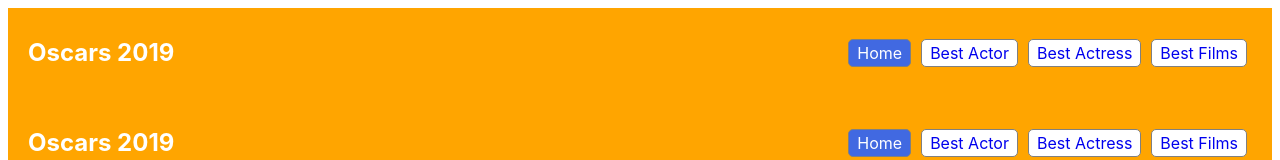
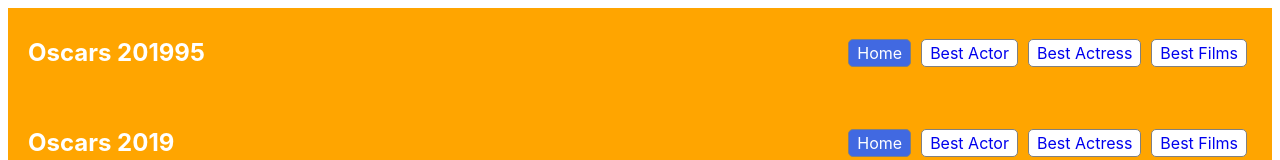
Before and after one commit to iskomt/frontendrepo, a React (Create React App) app: page / in a window 1280 px wide. Shown: the top 160 px of the page. Built offline with nearby package versions, Linux system fonts and the light colour scheme.

Commit message:
master: title better

```diff
--- a/src/App.js
+++ b/src/App.js
@@ -12,7 +12,7 @@
     return (
       <BrowserRouter>
         <div className="App">
-          <Navbar title="Oscars 2019" />
+          <Navbar title="Oscars 201995" />
           <Navbar title="Oscars 2019" />
           <Navbar title="Oscars 2019" />
           <Route exact path="/" render={() => <Home title="Oscar Winners" />} />
```
